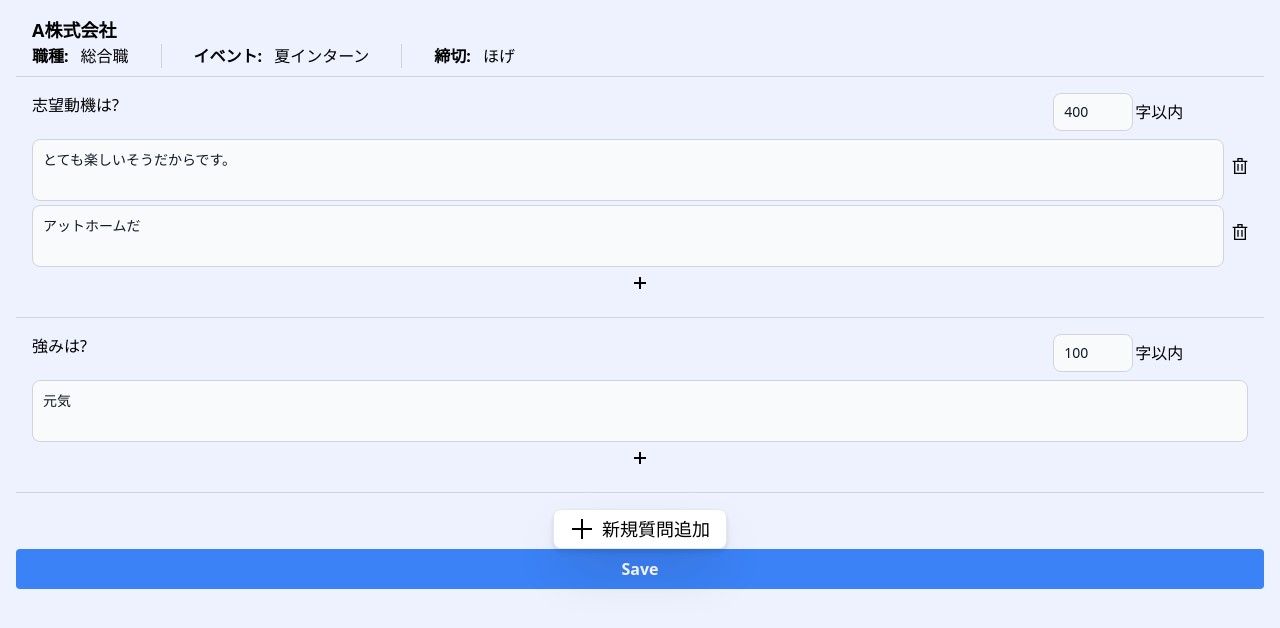
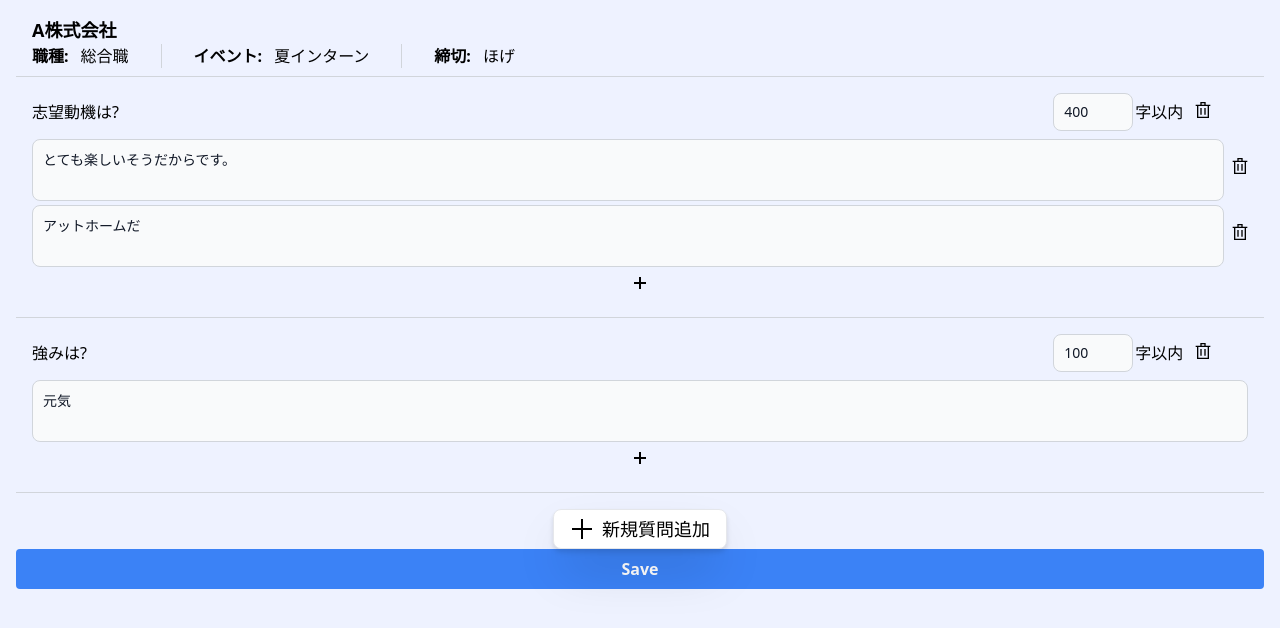
Before and after one commit to tomishima2904/es_manager, a Next.js app in the folder frontend/: page /user/entrysheets/0 in a window 1280 px wide. Shown: the top 628 px of the page. Built offline with nearby package versions, Linux system fonts and the light colour scheme.

Commit message:
feat: #20 質問フォーム削除ボタンを作成

```diff
--- a/frontend/src/components/editing/EditingEntrysheet.tsx
+++ b/frontend/src/components/editing/EditingEntrysheet.tsx
@@ -20,6 +20,9 @@ const EditingEntrysheet = (props: {
     deadline: deadline,
     questions: {},
   });
+  const [numQuestions, setNumQuestions] = useState<number>(
+    Object.keys(questions).length
+  );
 
   useEffect(() => {
     setEntrysheet({
@@ -30,6 +33,7 @@ const EditingEntrysheet = (props: {
       deadline: deadline,
       questions: { ...questions },
     });
+    setNumQuestions(Object.keys(questions).length);
   }, [esId, company, job, event, deadline, questions]);
 
   if (!entrysheet) {
@@ -45,6 +49,7 @@ const EditingEntrysheet = (props: {
         ...newQuestionProps,
       },
     }));
+    setNumQuestions((prev) => prev + 1);
   };
 
   return (
@@ -61,6 +66,8 @@ const EditingEntrysheet = (props: {
           qId={qId}
           qAndAProps={entrysheet.questions[qId]}
           setEntrysheet={setEntrysheet}
+          numQuestions={numQuestions}
+          setNumQuestions={setNumQuestions}
         />
       ))}
       <AddQandAButton
--- a/frontend/src/components/editing/QandAArea.tsx
+++ b/frontend/src/components/editing/QandAArea.tsx
@@ -1,6 +1,7 @@
 import QuestionForm from "./forms/QuestionForm";
 import SetCharsForm from "./forms/SetCharsForm";
 import AnswerForms from "./forms/AnswerForms";
+import RemoveFormButton from "./buttons/RemoveFormButton";
 import type {
   QandAProps,
   AnswersProps,
@@ -12,10 +13,16 @@ const QandA = (props: {
   qId: string;
   qAndAProps: QandAProps;
   setEntrysheet: React.Dispatch<React.SetStateAction<RichEntrysheetProps>>;
+  numQuestions: number;
+  setNumQuestions: React.Dispatch<React.SetStateAction<number>>;
 }) => {
   const { qId, qAndAProps, setEntrysheet } = props;
   const question: string = qAndAProps.question;
   const answers: AnswersProps = qAndAProps.answers;
+
+  // 質問フォームの総数を管理するため
+  const numQuestions = props.numQuestions;
+  const setNumQuestions = props.setNumQuestions;
 
   // answersコンポーネントに最大字数を共有するためのuseState
   const [maxChars, setMaxChars] = useState<number>(qAndAProps.maxChars);
@@ -48,13 +55,22 @@ const QandA = (props: {
     }));
   };
 
+  const handleRemoveQuestion = (): void => {
+    setEntrysheet((prevEntrysheet) => {
+      const updatedQuestions = { ...prevEntrysheet.questions };
+      delete updatedQuestions[qId];
+      return { ...prevEntrysheet, questions: updatedQuestions };
+    });
+    setNumQuestions((prev) => prev - 1);
+  };
+
   return (
     <form className="p-4 flex-grow justify-between border-b border-gray-300">
-      <div className="flex w-full">
+      <div className="flex w-full items-center">
         <div className="w-10/12">
           <QuestionForm question={question} onChange={handleQuestionChange} />
         </div>
-        <div className="ml-2 flex items-center flex-shrink-0 flex-grow-0 justify-self-end">
+        <div className="ml-2 flex items-center flex-shrink-0 flex-grow-0 justify-self-end pr-1">
           <SetCharsForm
             maxChars={maxChars}
             setMaxChars={setMaxChars}
@@ -62,6 +78,11 @@ const QandA = (props: {
           />
           <div className="ml-0.5">字以内</div>
         </div>
+        {numQuestions > 1 && (
+          <div>
+            <RemoveFormButton handleRemoveForm={handleRemoveQuestion} />
+          </div>
+        )}
       </div>
       <AnswerForms
         qId={qId}
```
